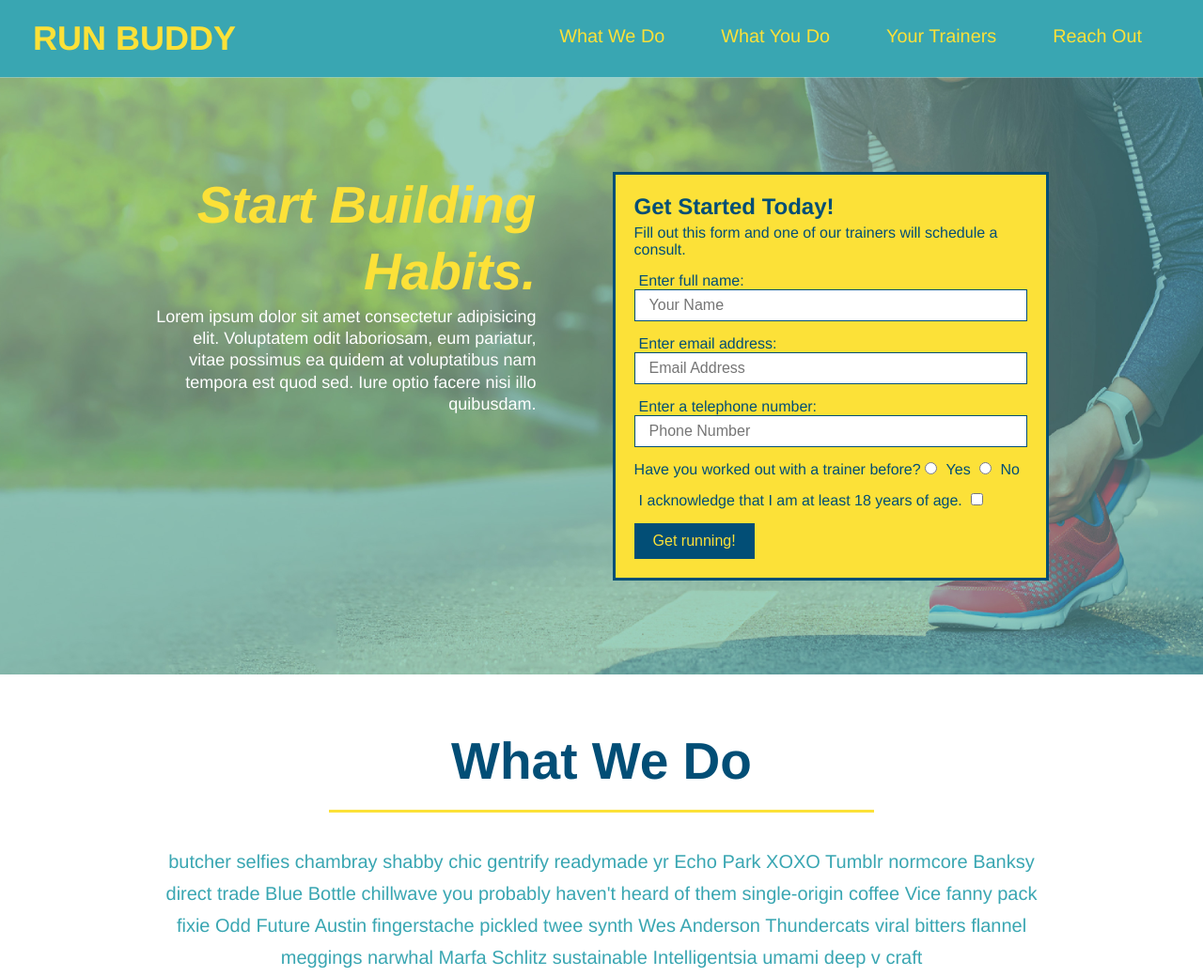
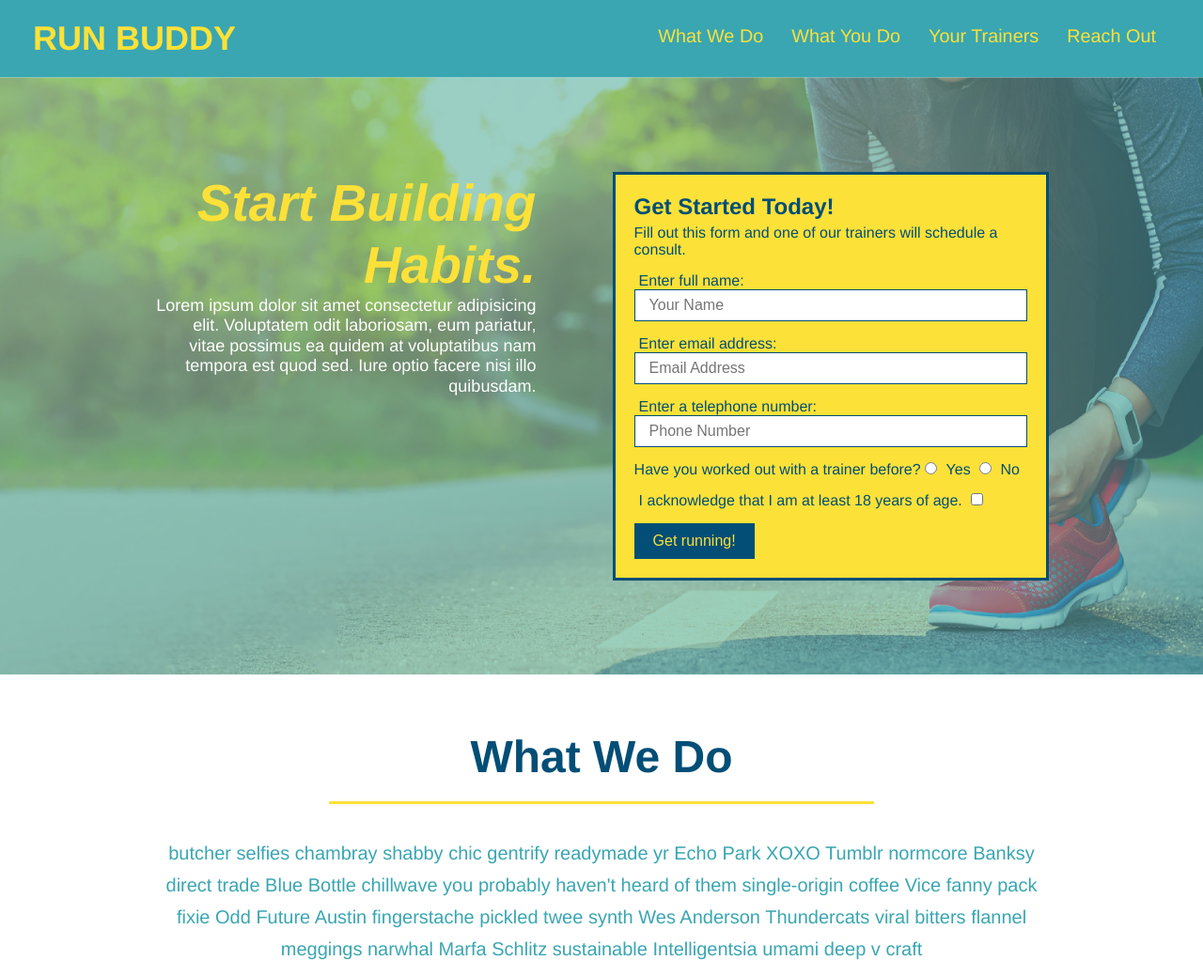
Before and after one commit to kaiafay/run-buddy, a plain HTML site: page index.html in a window 1280 px wide. Shown: the top 1039 px of the page at 94% size. Drawn offline with Linux system fonts and the light colour scheme.

Commit message:
add media query structure

```diff
--- a/assets/css/style.css
+++ b/assets/css/style.css
@@ -42,7 +42,7 @@ header nav ul {
 }
 
 header nav ul li a {
-  margin: 0 30px;
+  padding: 10px 15px;
   font-weight: lighter;
   font-size: 1.55vw;
 }
@@ -82,6 +82,7 @@ section {
   display: flex;
   justify-content: center;
   flex-wrap: wrap;
+  align-items: flex-start;
 }
 
 .hero-cta {
@@ -90,7 +91,7 @@ section {
   margin: 3.5%;
   color: #fff;
   font-size: 18px;
-  line-height: 1.3;
+  line-height: 1.2;
 }
 
 .hero-cta h2 {
@@ -153,7 +154,7 @@ section {
 }
 
 .section-title {
-  font-size: 55px;
+  font-size: 48px;
   color: #024e76;
   border-bottom: 3px solid;
   padding-bottom: 20px;
@@ -325,3 +326,12 @@ section {
 .flex-row {
   display: flex;
 }
+
+@media screen and (max-width: 980px) {
+}
+
+@media screen and (max-width: 768px) {
+}
+
+@media screen and (max-width: 575px) {
+}
--- a/index.html
+++ b/index.html
@@ -2,6 +2,7 @@
 <html lang="en">
     <head>
         <meta charset="UTF-8" />
+        <meta name="viewport" content="width=device-width, intial-scale=1.0" />
         <link rel="stylesheet" href="./assets/css/style.css" />
         <title>Run Buddy</title>
     </head>
```
Also changed, not shown: privacy-policy.html (+1 -0 lines).
